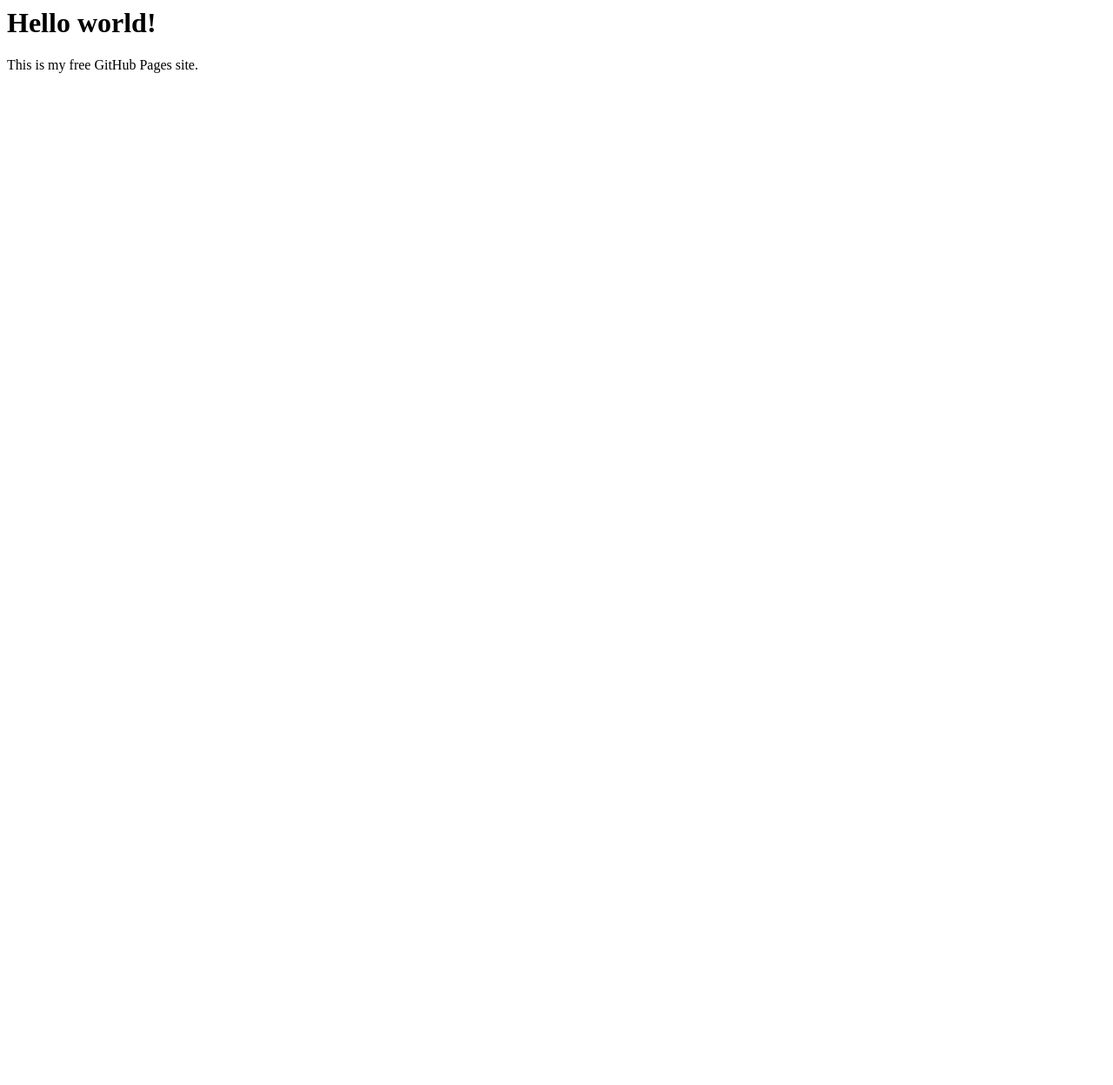
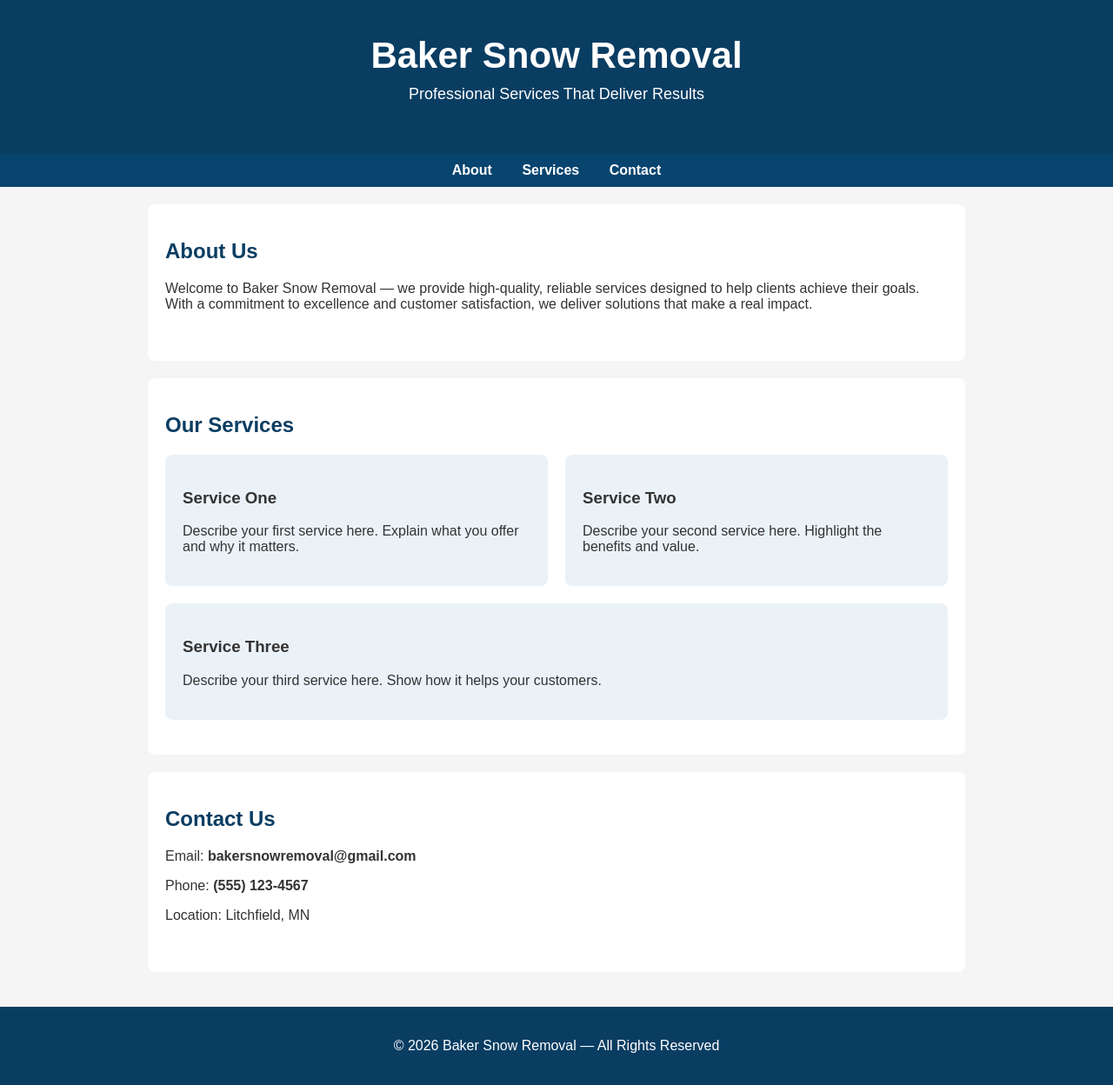
Before and after one commit to bakercorbin13-lang/twoamtaxi.github.io, a plain HTML site: page index.html in a window 1280 px wide. Shown: the whole page at 87% size. Before the commit the page ends 800 px from the top, so only its background shows below. Drawn offline with Linux system fonts and the light colour scheme.

Commit message:
Update index.html with Baker Snow Removal website

```diff
--- a/index.html
+++ b/index.html
@@ -1,6 +1,124 @@
-<html>
-  <body>
-    <h1>Hello world!</h1>
-    <p>This is my free GitHub Pages site.</p>
-  </body>
+<!DOCTYPE html>
+<html lang="en">
+<head>
+  <meta charset="UTF-8" />
+  <meta name="viewport" content="width=device-width, initial-scale=1.0" />
+  <title>Baker Snow Removal</title>
+  <style>
+    body {
+      margin: 0;
+      font-family: Arial, sans-serif;
+      background: #f5f5f5;
+      color: #333;
+    }
+    header {
+      background: #0a3d62;
+      color: white;
+      padding: 40px 20px;
+      text-align: center;
+    }
+    header h1 {
+      margin: 0;
+      font-size: 42px;
+    }
+    header p {
+      font-size: 18px;
+      margin-top: 10px;
+    }
+    nav {
+      background: #07456f;
+      padding: 10px;
+      text-align: center;
+    }
+    nav a {
+      color: white;
+      margin: 0 15px;
+      text-decoration: none;
+      font-weight: bold;
+    }
+    .section {
+      padding: 40px 20px;
+      max-width: 900px;
+      margin: auto;
+      background: white;
+      margin-top: 20px;
+      border-radius: 8px;
+    }
+    .section h2 {
+      margin-top: 0;
+      color: #0a3d62;
+    }
+    .services {
+      display: flex;
+      flex-wrap: wrap;
+      gap: 20px;
+    }
+    .service-box {
+      flex: 1;
+      min-width: 250px;
+      background: #eaf2f8;
+      padding: 20px;
+      border-radius: 8px;
+    }
+    footer {
+      background: #0a3d62;
+      color: white;
+      text-align: center;
+      padding: 20px;
+      margin-top: 40px;
+    }
+  </style>
+</head>
+<body>
+
+<header>
+  <h1>Baker Snow Removal</h1>
+  <p>Professional Services That Deliver Results</p>
+</header>
+
+<nav>
+  <a href="#about">About</a>
+  <a href="#services">Services</a>
+  <a href="#contact">Contact</a>
+</nav>
+
+<div class="section" id="about">
+  <h2>About Us</h2>
+  <p>
+    Welcome to Baker Snow Removal — we provide high‑quality, reliable services
+    designed to help clients achieve their goals. With a commitment to excellence
+    and customer satisfaction, we deliver solutions that make a real impact.
+  </p>
+</div>
+
+<div class="section" id="services">
+  <h2>Our Services</h2>
+  <div class="services">
+    <div class="service-box">
+      <h3>Service One</h3>
+      <p>Describe your first service here. Explain what you offer and why it matters.</p>
+    </div>
+    <div class="service-box">
+      <h3>Service Two</h3>
+      <p>Describe your second service here. Highlight the benefits and value.</p>
+    </div>
+    <div class="service-box">
+      <h3>Service Three</h3>
+      <p>Describe your third service here. Show how it helps your customers.</p>
+    </div>
+  </div>
+</div>
+
+<div class="section" id="contact">
+  <h2>Contact Us</h2>
+  <p>Email: <strong>bakersnowremoval@gmail.com</strong></p>
+  <p>Phone: <strong>(555) 123‑4567</strong></p>
+  <p>Location: Litchfield, MN</p>
+</div>
+
+<footer>
+  <p>© 2026 Baker Snow Removal — All Rights Reserved</p>
+</footer>
+
+</body>
 </html>
```
